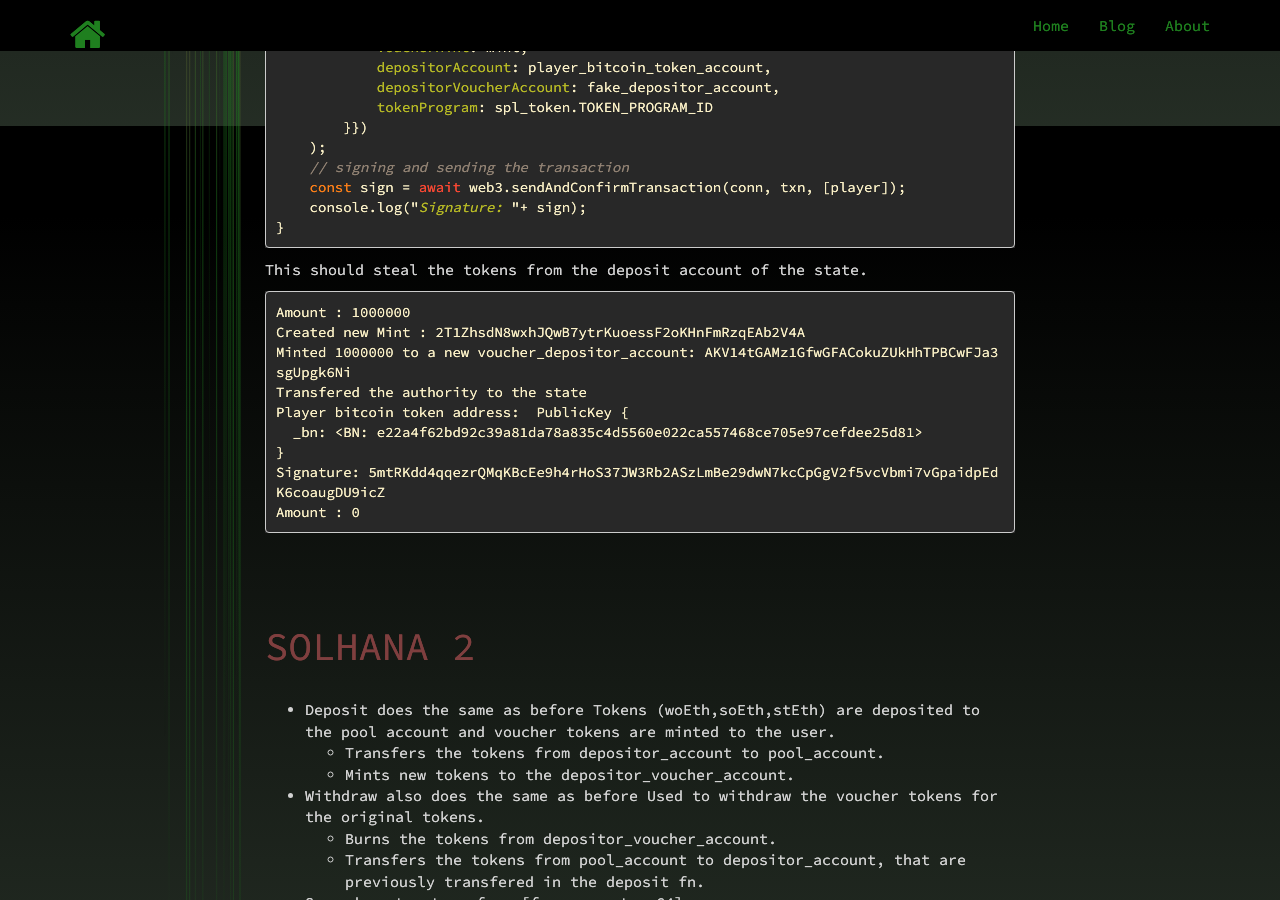
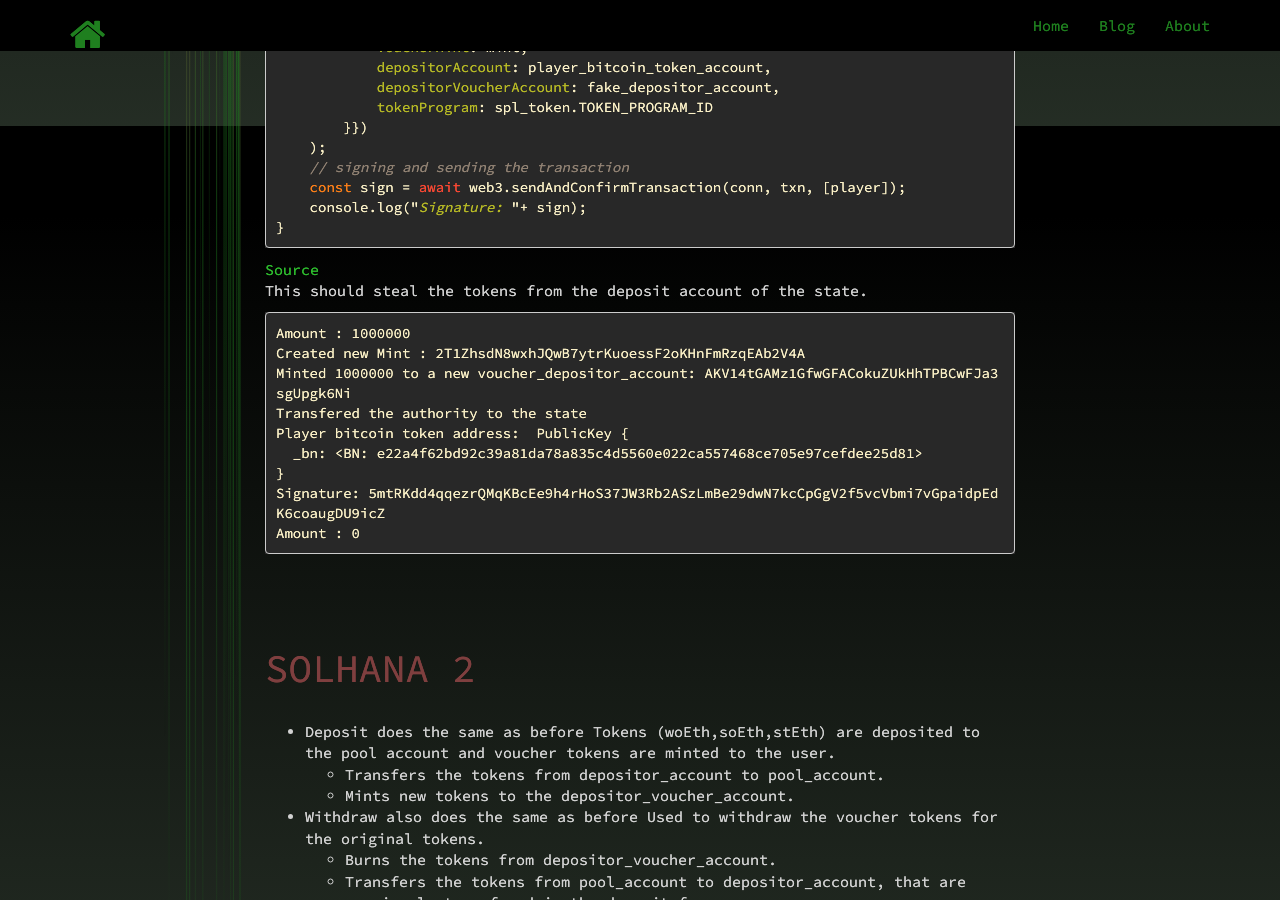
Before and after one commit to sh15h4nk/sh15h4nk.github.io, a Jekyll site: the page built from _posts/2022-08-27-paradigm-solhana.md, in a window 1280 px wide and 900 px high, scrolled down 2574 px. Built offline with Jekyll 4.4.1, drawn with Linux system fonts in a browser that asks for light colours; nearby versions of some CDN libraries.

Commit message:
added src link

````diff
--- a/_posts/2022-08-27-paradigm-solhana.md
+++ b/_posts/2022-08-27-paradigm-solhana.md
@@ -116,6 +116,7 @@ async function attack() {
     console.log("Signature: "+ sign);
 }
 ```
+[Source](https://github.com/sh15h4nk/ParadigmCTF-Solhana)\
 This should steal the tokens from the deposit account of the state.
 
 ```bash
@@ -322,6 +323,7 @@ async function attack() {
     console.log("Signature: "+ sign);
 }
 ```
+[Source](https://github.com/sh15h4nk/ParadigmCTF-Solhana)\
 After running the exploit the balances are:
 ```bash
 Pool balances:
@@ -622,6 +624,7 @@ async function attack() {
     console.log(`Player amount: ${playerTokenAccount.amount}`);
 }
 ```
+[Source](https://github.com/sh15h4nk/ParadigmCTF-Solhana)
 
 ```bash
 Pool amount: 100
````
